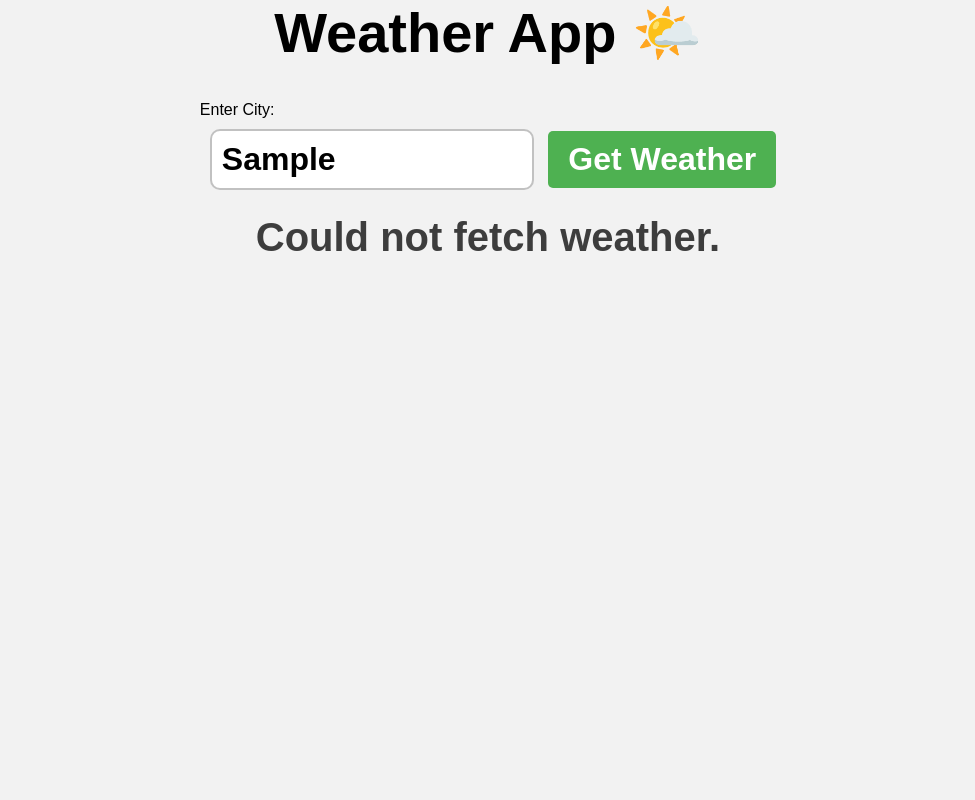
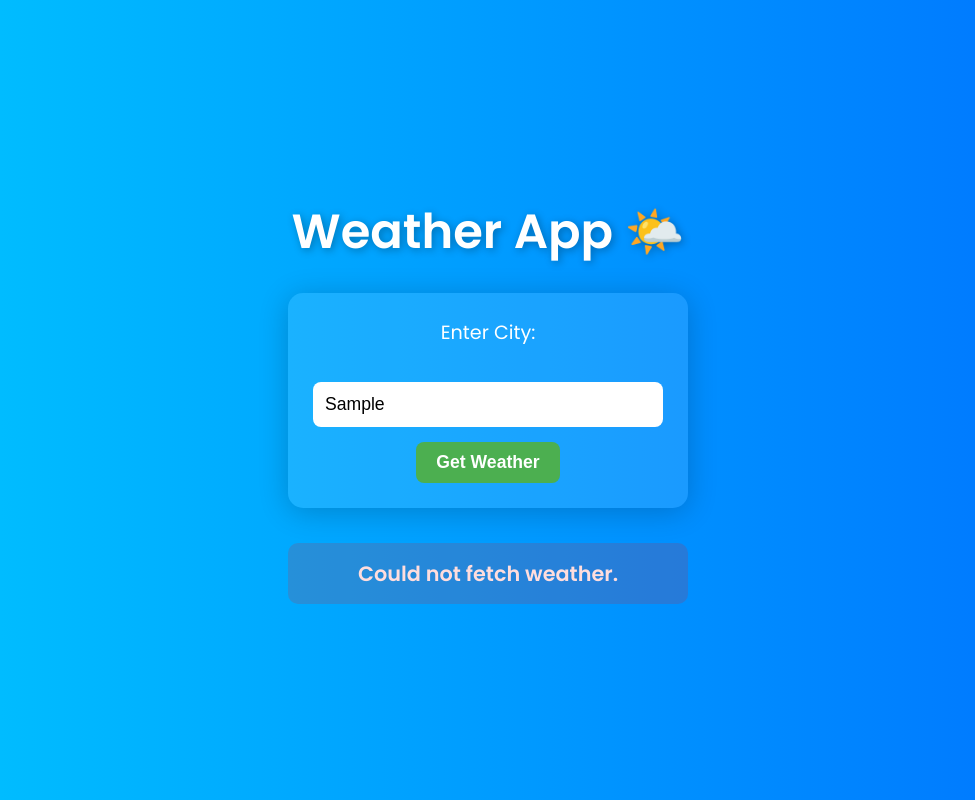
Before and after one commit to Chanikya5/weather-app, a plain HTML site: page index.html in a window 1280 px wide. Both pictures are taken after typing "Sample" into the empty fields and a click on the button "Get Weather". Shown: the whole page, without its empty margins (152-1127 px from the left). Drawn offline with Linux system fonts and the light colour scheme; no server answers.

Commit message:
styles.css

```diff
--- a/styles.css
+++ b/styles.css
@@ -1,81 +1,136 @@
-body{
-    font-family: Arial, Helvetica, sans-serif;
-    background-color: hsl(0,0%,95%);
-    margin:0;
+@import url('https://fonts.googleapis.com/css2?family=Poppins:wght@400;600&display=swap');
+
+* {
+  margin: 0;
+  padding: 0;
+  box-sizing: border-box;
+}
+
+body {
+  font-family: 'Poppins', sans-serif;
+  background: linear-gradient(to right, #00c6ff, #0072ff);
+  min-height: 100vh;
   display: flex;
   flex-direction: column;
   align-items: center;
+  justify-content: center;
+  color: #fff;
+  padding: 20px;
 }
-.wefo{
-    margin:10px;
+
+h1 {
+  font-size: 3rem;
+  margin-bottom: 25px;
+  text-shadow: 2px 2px 8px rgba(0, 0, 0, 0.3);
 }
-.cit{
-    padding:10px;
-    font-size: 2rem;
-    font-weight: bold;
-    border:2px solid hsla(0,0%,20%,0.3);
-    border-radius:10px;
-    margin:10px;
-    width:300px;
-}
-button[type="submit"]{
-    padding:10px 20px;
-    font-weight: bold;
-    font-size: 2rem;
-    background-color: hsl(122,39%,50%);
-    color:white;
-    border:none;
-    border-radius: 5px;
-    cursor:pointer;
-}
-button[type="submit"]:hover{
-    background-color:hsl(122,39%,40%);
-}
-.card{
-    background:linear-gradient(180deg, hsl(210,100%,75%),hsl(40,100%,75%));
-    padding:50px;
-    box-shadow: 2px 2px 5px hsl(0,0%,0%,0.5);
-    min-width:300px;
+
+.wefo {
   display: flex;
   flex-direction: column;
   align-items: center;
-    border-radius: 10px;
+  background: rgba(255, 255, 255, 0.1);
+  padding: 25px;
+  border-radius: 15px;
+  box-shadow: 0 4px 30px rgba(0, 0, 0, 0.2);
+  margin-bottom: 20px;
+  width: 90%;
+  max-width: 400px;
 }
-h1{
-    font-size: 3.5rem;
-    margin-top:0;
-    margin-bottom:25px;
+
+label {
+  font-size: 1.2rem;
+  margin-bottom: 10px;
 }
-p{
-    font-size:1.5rem;
-    margin:5px 0;
+
+.cit {
+  padding: 12px;
+  font-size: 1.1rem;
+  width: 100%;
+  border: none;
+  border-radius: 8px;
+  margin-bottom: 15px;
+  outline: none;
 }
-.city,.temp{
-    font-size: 3.5rem;
+
+button[type="submit"] {
+  padding: 10px 20px;
   font-weight: bold;
-    color:hsl(0,0%,0%,0.75);
-    margin-bottom:25px;
+  font-size: 1.1rem;
+  background-color: #4CAF50;
+  color: white;
+  border: none;
+  border-radius: 8px;
+  cursor: pointer;
+  transition: background 0.3s ease;
 }
-.humid{
-    font-weight: bold;
-    margin-bottom: 25px;
+
+button[type="submit"]:hover {
+  background-color: #388e3c;
 }
-.des{
-    font-style: italic;
-    font-weight: bold;
-    font-size:2rem;
+
+.card {
+  background: rgba(255, 255, 255, 0.15);
+  backdrop-filter: blur(10px);
+  padding: 30px;
+  border-radius: 20px;
+  text-align: center;
+  box-shadow: 0 10px 25px rgba(0, 0, 0, 0.2);
+  width: 90%;
+  max-width: 400px;
+  display: none;
+  flex-direction: column;
+  align-items: center;
+  animation: fadeIn 0.6s ease-in-out;
 }
-.wethemo{
-    margin:0;
-    font-size: 7.5rem;
+
+@keyframes fadeIn {
+  from {
+    opacity: 0;
+    transform: translateY(20px);
   }
-.error{
-    font-size: 2.5rem;
-    font-weight:bold;
-    color:hsl(0,0%,0%,0.75);
+  to {
+    opacity: 1;
+    transform: translateY(0);
   }
+}
+
 .weather-icon {
   width: 100px;
   height: 100px;
   margin-top: 15px;
 }
+
+.weather-content {
+  display: flex;
+  flex-direction: column;
+  align-items: center;
+  gap: 8px;
+  margin-top: 10px;
+}
+
+.city, .temp {
+  font-size: 2.2rem;
+  font-weight: 600;
+}
+
+.humid, .des {
+  font-size: 1.3rem;
+}
+
+.wethemo {
+  font-size: 4.5rem;
+  margin-top: 10px;
+}
+
+.error {
+  font-size: 1.3rem;
+  font-weight: bold;
+  color: #ffdddd;
+  background-color: rgba(255, 0, 0, 0.15);
+  padding: 15px;
+  border-radius: 10px;
+  margin-top: 15px;
+  text-align: center;
+  width: 90%;
+  max-width: 400px;
+}
```
Lines whose indentation alone changed are shown as unchanged.
